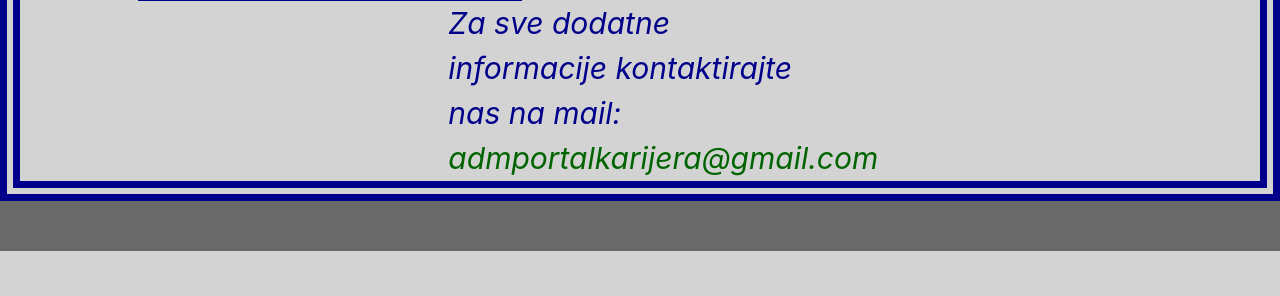
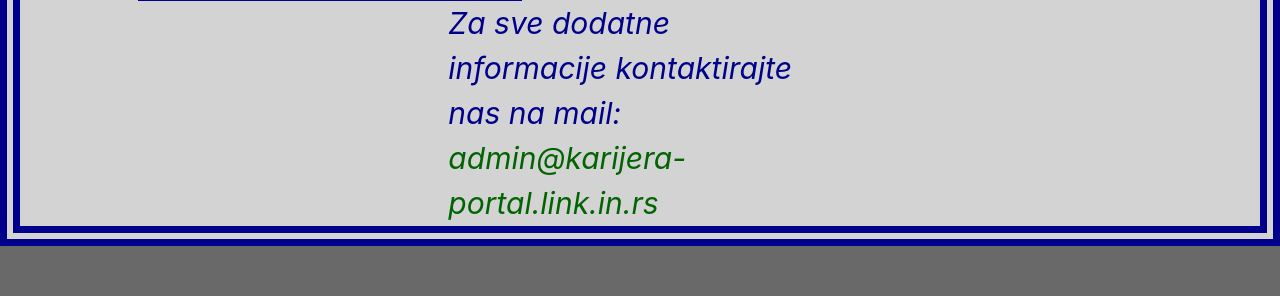
Before and after one commit to ljubica11/portalKarijera, a CodeIgniter app: page /portalKarijera/index.php/user/oNama in a window 1280 px wide. Shown: the part 2236-2532 px from the top of the page. Before the commit the page ends 2487 px from the top, so only its background shows below. Run offline with CodeIgniter, Linux system fonts and the light colour scheme; a user stored in the database is signed in.

Commit message:
Update oNama.php

```diff
--- a/application/views/middle/oNama.php
+++ b/application/views/middle/oNama.php
@@ -129,7 +129,7 @@
             </div>
             <div class="row">
                 <div class="offset-sm-4"></div>
-                <div class="col-sm-4" id="mejl">admportalkarijera@gmail.com</div>
+                <div class="col-sm-4" id="mejl">admin@karijera-portal.link.in.rs</div>
                 <div class="offset-sm-4"></div>
             </div>
         </div>
```
